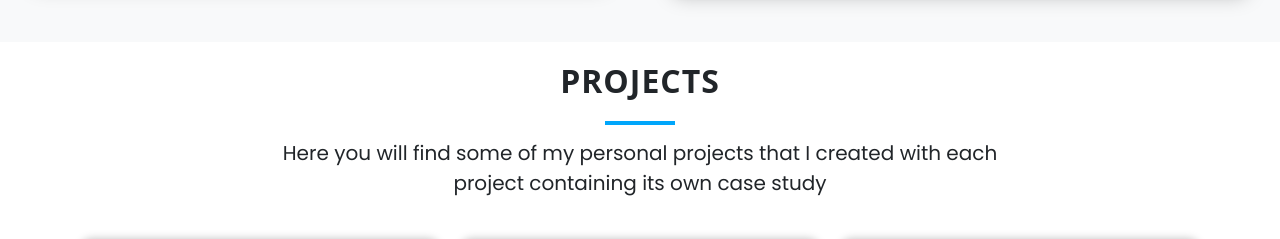
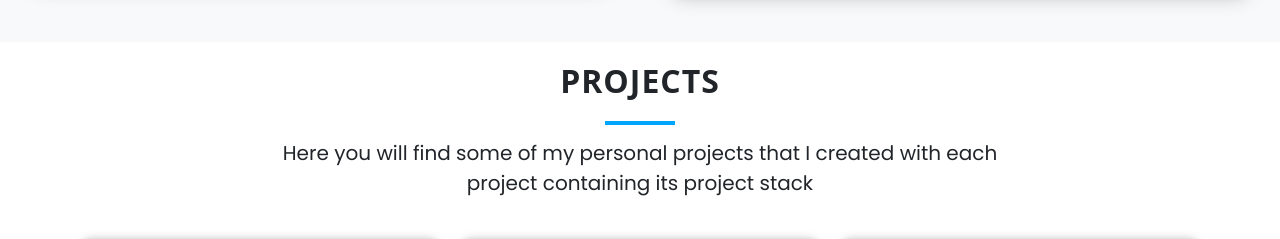
Before and after one commit to satyampund/satyam-portfolio, a React (Create React App) app: page / in a window 1280 px wide. Shown: the part 1480-1719 px from the top of the page. Built offline with nearby package versions, Linux system fonts and the light colour scheme; no server answers.

Commit message:
update project description

```diff
--- a/src/components/Projects/Projects.js
+++ b/src/components/Projects/Projects.js
@@ -10,7 +10,7 @@ const Projects = () => {
         <div className="description-container">
           <h4 className="description">
             Here you will find some of my personal projects that I created with each project
-            containing its own case study
+            containing its project stack
           </h4>
         </div>
         <ProjectCard />
```
